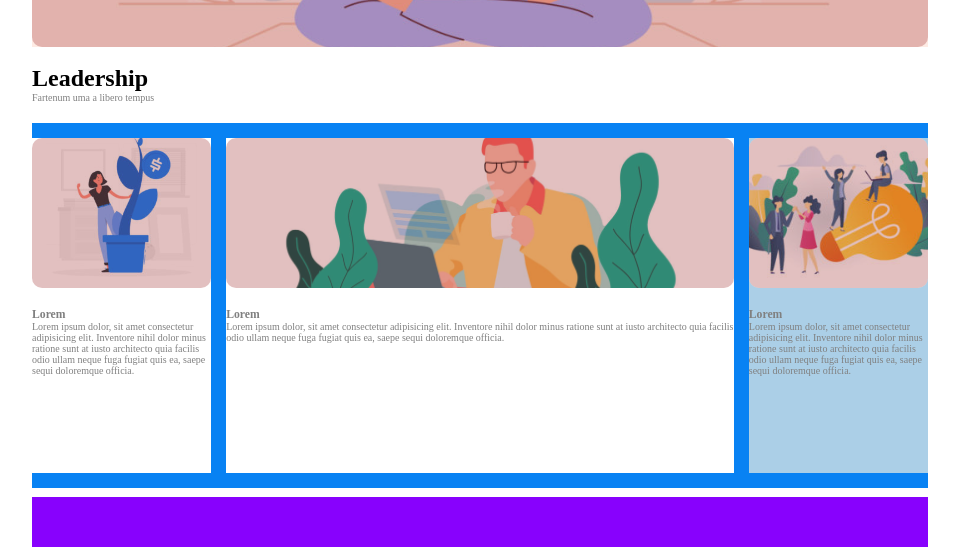
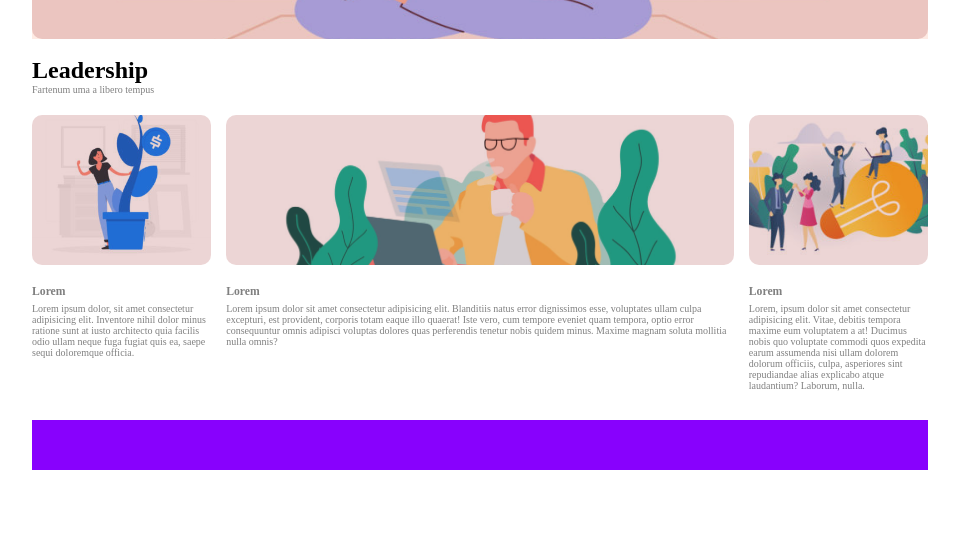
Before and after one commit to DiegoCopat/htmlcss-struttura-wp, a plain HTML site: page index.html in a window 1280 px wide. Shown: the part 485-1032 px from the top of the page, without its empty margins (160-1119 px from the left). After the commit the page ends 955 px from the top, so only its background shows below. Drawn offline with Linux system fonts and the light colour scheme.

Commit message:
sistemazione clear center main e dimensione logo

```diff
--- a/css/style.css
+++ b/css/style.css
@@ -11,7 +11,7 @@
 }
 
 .main {
-    height: 350px;
+    /* height: 400px; */
     float: left;
 }
 
@@ -25,11 +25,11 @@
     margin-top: 2%;
 }
 
-.bk-blu {
+/* .bk-blu {
     background-color: #ABCFE7;
 }
 .bd-blu {
-    border-bottom: 15px solid #0882F3;
+    border-bottom: 15px solid #0882F3; */
 }
 /* css header */
 
@@ -50,7 +50,9 @@
     text-decoration: none;
     color: gray;
 }
-
+#header-1 img{
+    width: 100px;
+}
 #header-2 {
     height: 400px;
     background-image: url(../img/banner.jpg);
@@ -93,8 +95,8 @@
 
 #center-main {
     width: 60%;
-    border-left: 15px solid #0882F3;
-    border-right: 15px solid #0882F3;
+    margin: auto;
+    padding: 0 15px;
 }
 #img-center {
     background-image: url(../img/banner-2.jpg);
@@ -118,6 +120,10 @@ footer> section {
 
 .filtro-img {
     height: 100%;
-    background-color: rgba(158, 46, 46, 0.3);
+    background-color: rgba(158, 46, 46, 0.2);
     border-radius: 10px;
 }
+
+h3 {
+    padding-bottom: 5px;
+}
--- a/index.html
+++ b/index.html
@@ -51,7 +51,7 @@
         <!-- /header del main -->
 
         <!-- esider-sx del main -->
-        <section id="sx-main" class="bd-blu main">
+        <section id="sx-main" class="main clear">
             <div id="img-sx">
                 <div class="filtro-img"></div>
             </div>
@@ -61,22 +61,22 @@
         <!-- esider-sx del main -->
 
         <!-- parte centrale del main -->
-        <section id="center-main" class="bd-blu main">
+        <section id="center-main" class="main clear">
             <div id="img-center">
                 <div class="filtro-img"></div>
             </div>
                 <h3>Lorem</h3>
-                <p>Lorem ipsum dolor, sit amet consectetur adipisicing elit. Inventore nihil dolor minus ratione sunt at iusto architecto quia facilis odio ullam neque fuga fugiat quis ea, saepe sequi doloremque officia.</p>
+                <p>Lorem ipsum dolor sit amet consectetur adipisicing elit. Blanditiis natus error dignissimos esse, voluptates ullam culpa excepturi, est provident, corporis totam eaque illo quaerat! Iste vero, cum tempore eveniet quam tempora, optio error consequuntur omnis adipisci voluptas dolores quas perferendis tenetur nobis quidem minus. Maxime magnam soluta mollitia nulla omnis?</p>
         </section>
         <!-- /parte centrale del main -->
 
         <!-- esider-dx del main -->
-        <section id="dx-main" class="bk-blu bd-blu main">
+        <section id="dx-main" class="main clear">
             <div id="img-dx">
                 <div class="filtro-img"></div>
             </div>
                 <h3>Lorem</h3>
-                <p>Lorem ipsum dolor, sit amet consectetur adipisicing elit. Inventore nihil dolor minus ratione sunt at iusto architecto quia facilis odio ullam neque fuga fugiat quis ea, saepe sequi doloremque officia.</p>
+                <p>Lorem, ipsum dolor sit amet consectetur adipisicing elit. Vitae, debitis tempora maxime eum voluptatem a at! Ducimus nobis quo voluptate commodi quos expedita earum assumenda nisi ullam dolorem dolorum officiis, culpa, asperiores sint repudiandae alias explicabo atque laudantium? Laborum, nulla.</p>
         </section>
         <!-- /esider-dx del main -->
     </main>
```
